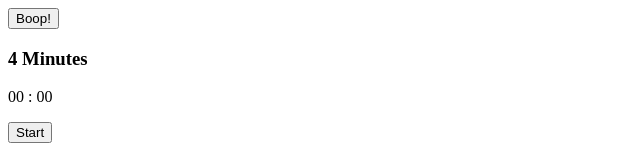
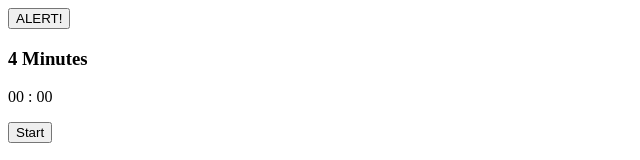
Before and after one commit to mkarkkainen/coffeetimer, a React (Create React App) app: page / in a window 1280 px wide. Shown: the top 160 px of the page, without its empty margins (0-640 px from the left). Built offline with nearby package versions, Linux system fonts and the light colour scheme; no server answers.

Commit message:
replaced usesound with html5 audioelement

```diff
--- a/package.json
+++ b/package.json
@@ -9,7 +9,6 @@
     "react": "^17.0.1",
     "react-dom": "^17.0.1",
     "react-scripts": "4.0.3",
-    "use-sound": "^2.0.1",
     "web-vitals": "^1.0.1"
   },
   "scripts": {
--- a/src/components/Alert.js
+++ b/src/components/Alert.js
@@ -1,11 +1,17 @@
 import React from "react";
-import Sound from "./button-sound.mp3";
-import useSound from "use-sound";
+import soundFx from "./button-sound.mp3";
 
 const Alert = () => {
-  const [play] = useSound(Sound);
+  const sound = new Audio(soundFx);
 
-  return <button onClick={play}>Boop!</button>;
+  const handleClick = () => {
+    sound.play();
+  };
+  return (
+    <div>
+      <button onClick={handleClick}>ALERT!</button>
+    </div>
+  );
 };
 
 export default Alert;
--- a/src/components/App.js
+++ b/src/components/App.js
@@ -11,7 +11,6 @@ export default function App() {
         time={4 * 60}
         completionMessage="Scoop top layer of floating coffee"
       />
-
       <Count
         title="6 Minutes"
         time={6 * 60}
```
Also changed, not shown: 2 other files (tests, documents, lock files or other folders).
